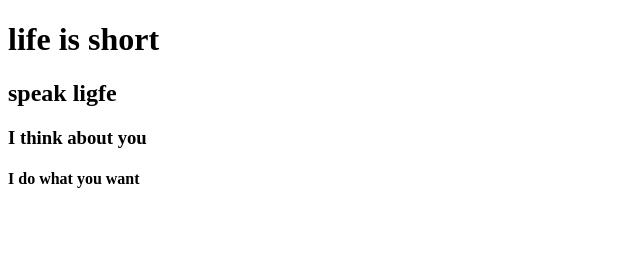
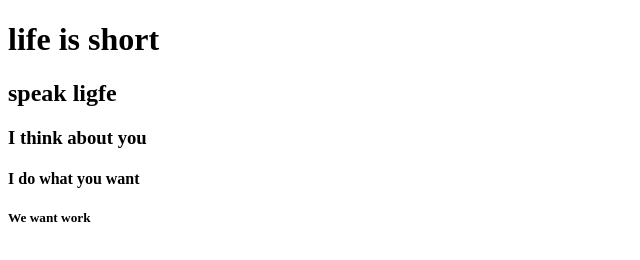
Before and after one commit to Igor993/igor993.github.io, a plain HTML site: page index.html in a window 1280 px wide. Shown: the full height of the page, 0-640 px from the left. Drawn offline with Linux system fonts and the light colour scheme.

Commit message:
deshbord

```diff
--- a/index.html
+++ b/index.html
@@ -9,6 +9,7 @@
 <h2>speak ligfe</h2>
 <h3>I think about you</h3>
 <h4>I do what you want</h4>
+<h5>We want work</h5>
 
 </body>
 </html>
```
